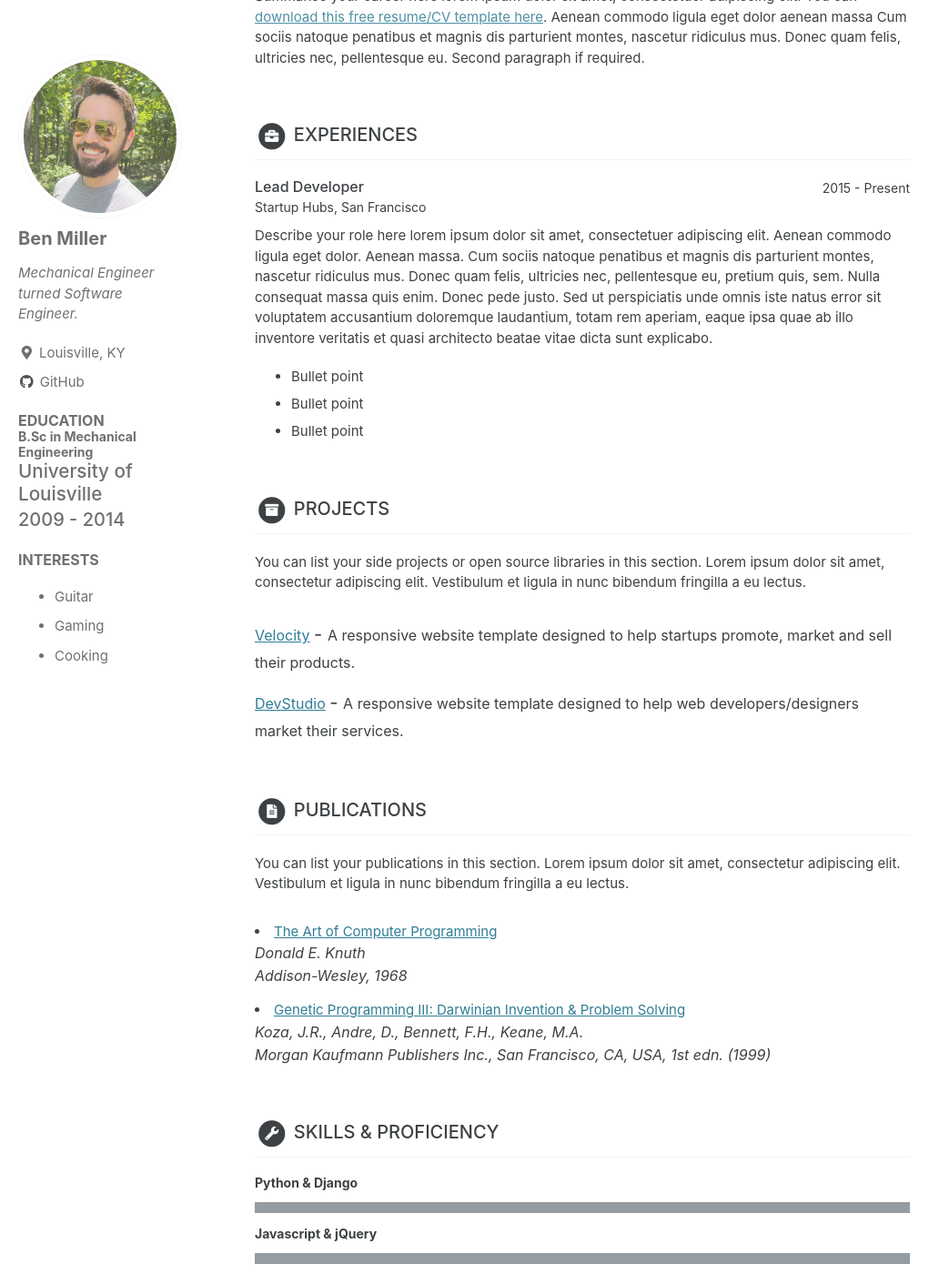
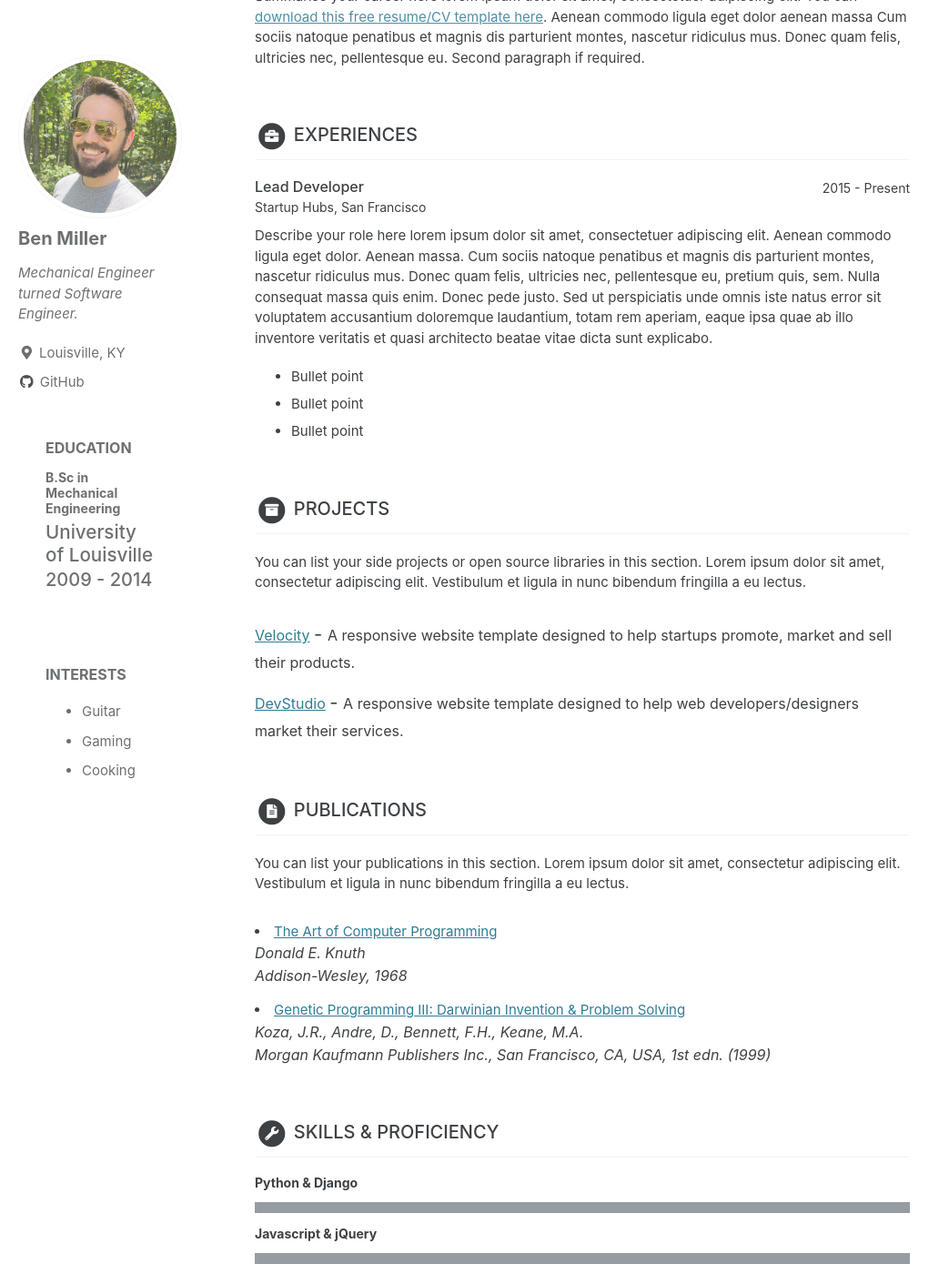
Before and after one commit to Ben-M-90/Ben-M-90.github.io, a Jekyll site: the page built from _pages/home.md, in a window 1280 px wide and 1400 px high, scrolled down 470 px. Shown: the whole window at 91% size, without its empty margins (0-1043 px from the left). Built offline with Jekyll 4.4.1, drawn with Linux system fonts in a browser that asks for light colours; cached includes are drawn as plain includes.

Commit message:
Revert padding/margin changes, set font sizing to important

```diff
--- a/_sass/minimal-mistakes/_sidebar.scss
+++ b/_sass/minimal-mistakes/_sidebar.scss
@@ -71,7 +71,7 @@
     }
 
     .container-block {
-        padding: 0px;
+        padding: 30px;
     }
 
     .container-block-title {
@@ -79,18 +79,18 @@
         font-size: 16px;
         font-weight: 700;
         margin-top: 0;
-        margin-bottom: 0px;
+        margin-bottom: 15px;
     }
 
     .degree {
-        font-size: 14px;
+        font-size: 14px !important;
         margin-top: 0;
-        margin-bottom: 0px;
+        margin-bottom: 5px;
     }
 
     .education-container {
         .item {
-            margin-bottom: 0px;
+            margin-bottom: 15px;
 
             &:last-child {
                 margin-bottom: 0;
```
